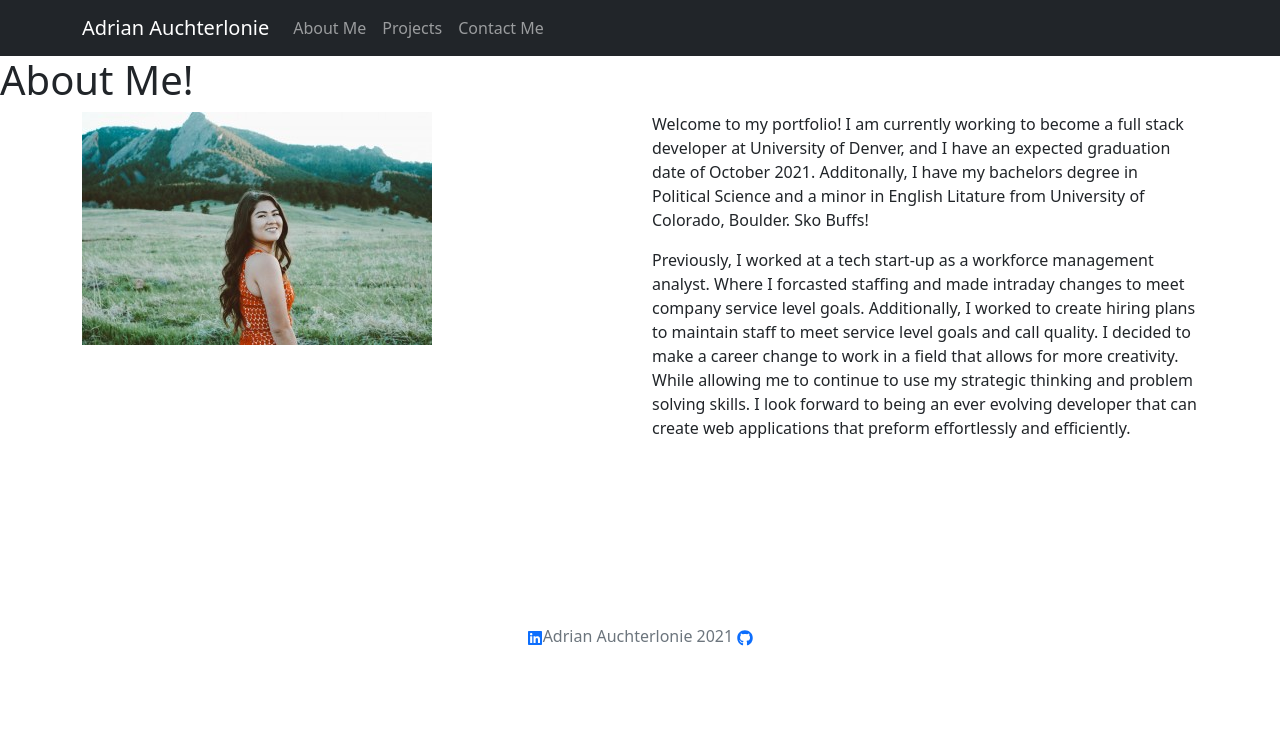
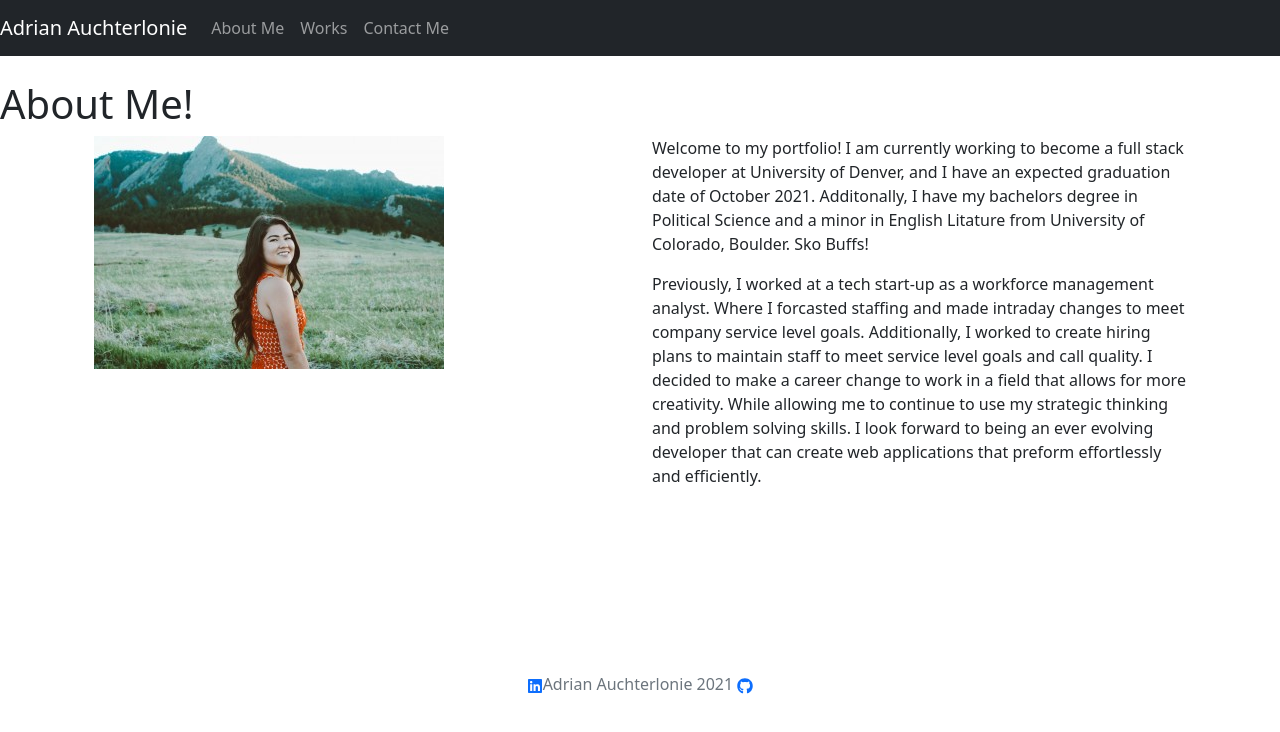
Before and after one commit to adrianauch/React-Portfolio, a React (Create React App) app in the folder client/: page /#/contactme in a window 1280 px wide. Shown: the top 732 px of the page. Built offline with nearby package versions, Linux system fonts and the light colour scheme; a web font is replaced by a local one.

Commit message:
fixed routing

```diff
--- a/client/src/App.js
+++ b/client/src/App.js
@@ -4,42 +4,30 @@ import NavBar from "./components/Navbar/Navbar";
 import AboutMe from "./components/about/about";
 import Work from "./components/work/work";
 import ContactMe from "./components/contact/contact";
-import Hero from "./components/hero";
+// import Hero from "./components/hero";
 
-import { BrowserRouter as Router, Route, Switch } from "react-router-dom";
-import {
-  ApolloClient,
-  InMemoryCache,
-  ApolloProvider,
-  createHttpLink,
-  useQuery,
-  gql,
-} from "@apollo/client";
-import { setContext } from "@apollo/client/link/context";
-const client = new ApolloClient({
-  uri: "/graphql",
-  cache: new InMemoryCache(),
-});
+import { Route, Switch, Link } from "react-router-dom";
+// import { BrowserRouter as Router, Route, Switch } from "react-router-dom";
+// import {
+//   ApolloClient,
+//   InMemoryCache,
+//   ApolloProvider,
+//   createHttpLink,
+//   useQuery,
+//   gql,
+// } from "@apollo/client";
+// import { setContext } from "@apollo/client/link/context";
+// const client = new ApolloClient({
+//   uri: "/graphql",
+//   cache: new InMemoryCache(),
+// });
 
 // In our main App component, we are rendering only single instances of Header and Navbar and several instances of Card
 function App() {
   return (
-    <ApolloProvider client={client}>
-      <Router>
+    <div>
       <NavBar />
-        <Route exact path="/aboutme">
-          <AboutMe />
-        </Route>
 
-        <Route exact path="/">
-          <AboutMe />
-        </Route>
-        <Route exact path="/work">
-          <Work />
-        </Route>
-        <Route exact path="/contact-me">
-          <ContactMe />
-        </Route>
       <br></br>
       <br></br>
       <br></br>
@@ -49,8 +37,7 @@ function App() {
       <br></br>
 
       <Footer />
-      </Router>
-    </ApolloProvider>
+    </div>
   );
 }
 
--- a/client/src/components/Navbar/Navbar.js
+++ b/client/src/components/Navbar/Navbar.js
@@ -1,24 +1,83 @@
 import React from "react";
-// Import React Router Link component for internal hyperlinks
+import {
+  BrowserRouter as Router,
+  Switch,
+  Route,
+  useParams,
+} from "react-router-dom";
+import {
+  Navbar,
+  Nav,
+  NavDropdown,
+  Form,
+  FormControl,
+  Button,
+} from "react-bootstrap";
+import Work from "../work/work";
+import AboutMe from "../about/about";
+import Contact from "../contact/contact";
 
-import Navbar from "react-bootstrap/Navbar";
-import Container from "react-bootstrap/Container";
-import Nav from "react-bootstrap/Nav";
+class BootstrapNavbar extends React.Component {
+  render() {
+    return (
+      <div>
+        <div className="row">
+          <div className="col-md-12">
+            <Router>
+              <Navbar bg="dark" variant="dark" expand="lg" sticky="top">
+                <Navbar.Brand href="#home">Adrian Auchterlonie</Navbar.Brand>
+                <Navbar.Toggle aria-controls="basic-navbar-nav" />
+                <Navbar.Collapse id="basic-navbar-nav">
+                  <Nav className="mr-auto">
+                    <Nav.Link href="/">About Me</Nav.Link>
+                    <Nav.Link href="/works">Works</Nav.Link>
+                    <Nav.Link href="/contactme">Contact Me</Nav.Link>
+                  </Nav>
+                </Navbar.Collapse>
+              </Navbar>
+              <br />
+              <Switch>
+                <Route exact path="/">
+                  <AboutMe />
+                </Route>
+                <Route path="/works">
+                  <Work />
+                </Route>
+                <Route path="/contactme">
+                  <Contact />
+                </Route>
+              </Switch>
+            </Router>
+          </div>
+        </div>
+      </div>
+    );
+  }
+}
 
-const NavBar = () => {
-  return (
-    <>
-      <Navbar bg="dark" variant="dark">
-        <Container>
-          <Navbar.Brand href="/">Adrian Auchterlonie</Navbar.Brand>
-          <Nav className="me-auto">
-            <Nav.Link href="/aboutme">About Me</Nav.Link>
-            <Nav.Link href="/work">Projects</Nav.Link>
-            <Nav.Link href="/contact-me">Contact Me</Nav.Link>
-          </Nav>
-        </Container>
-      </Navbar>
-    </>
-  );
-};
-export default NavBar;
+export default BootstrapNavbar;
+
+// import React from "react";
+// // Import React Router Link component for internal hyperlinks
+
+// import Navbar from "react-bootstrap/Navbar";
+// import Container from "react-bootstrap/Container";
+// import Nav from "react-bootstrap/Nav";
+
+// const NavBar = () => {
+//   return (
+//     <>
+//       <Navbar bg="dark" variant="dark">
+//         <Container>
+//           <Navbar.Brand href="/">Adrian Auchterlonie</Navbar.Brand>
+//           <Nav className="me-auto">
+//             <Nav.Link to="/aboutme">About Me</Nav.Link>
+//             <Nav.Link to="/work#">Projects</Nav.Link>
+//             <Nav.Link to="/contact-me">Contact Me</Nav.Link>
+//           </Nav>
+//         </Container>
+//       </Navbar>
+//     </>
+//   );
+// };
+// export default NavBar;
--- a/client/src/index.js
+++ b/client/src/index.js
@@ -2,5 +2,14 @@ import React from "react";
 import ReactDOM from "react-dom";
 import App from "./App";
 import "bootstrap/dist/css/bootstrap.min.css";
+import { HashRouter } from "react-router-dom";
 
-ReactDOM.render(<App />, document.getElementById("root"));
+ReactDOM.render(
+  <React.StrictMode>
+    <HashRouter>
+      <App />
+    </HashRouter>
+  </React.StrictMode>,
+
+  document.getElementById("root")
+);
```
Also changed, not shown: 1 other file (tests, documents, lock files or other folders). Lines whose indentation alone changed are shown as unchanged.
